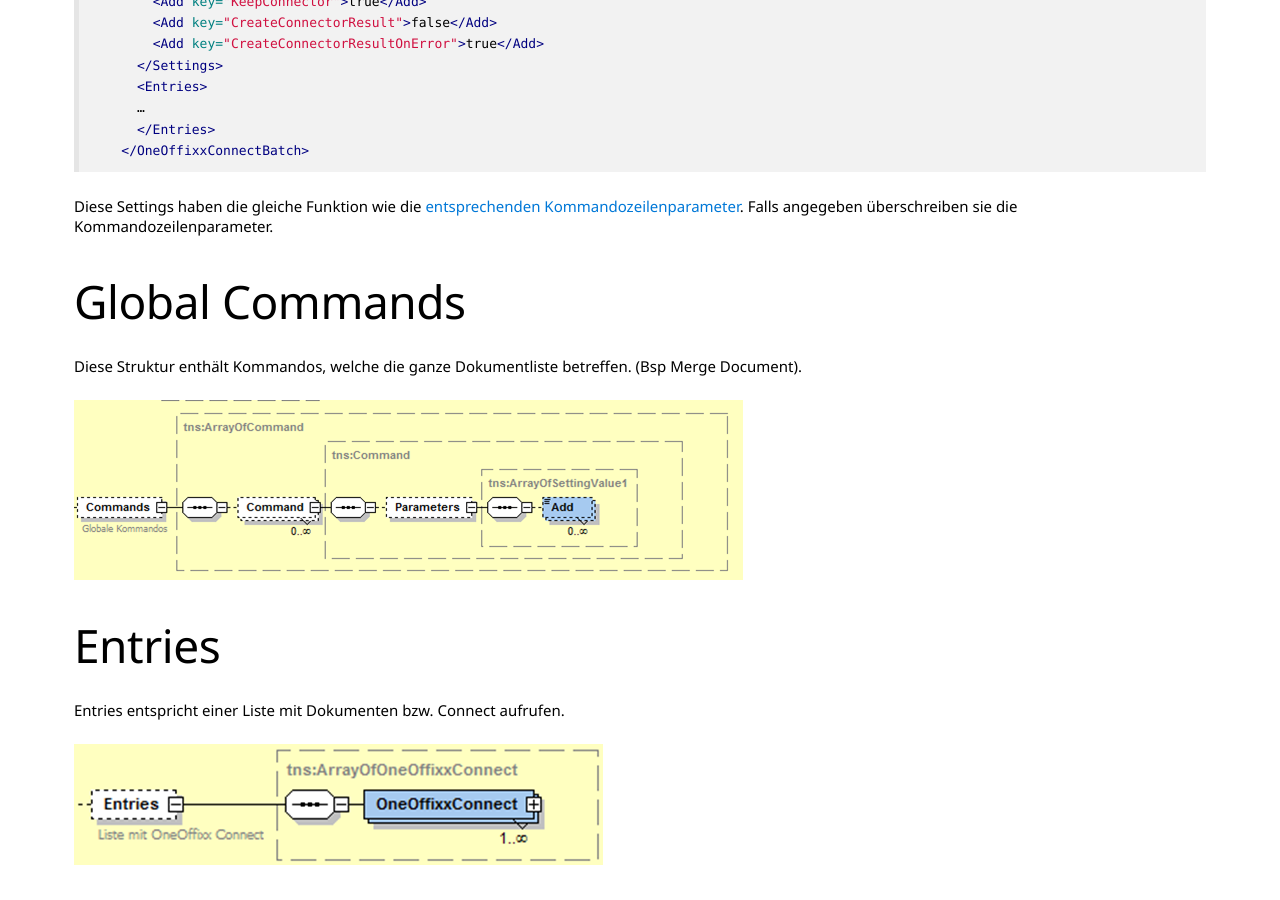
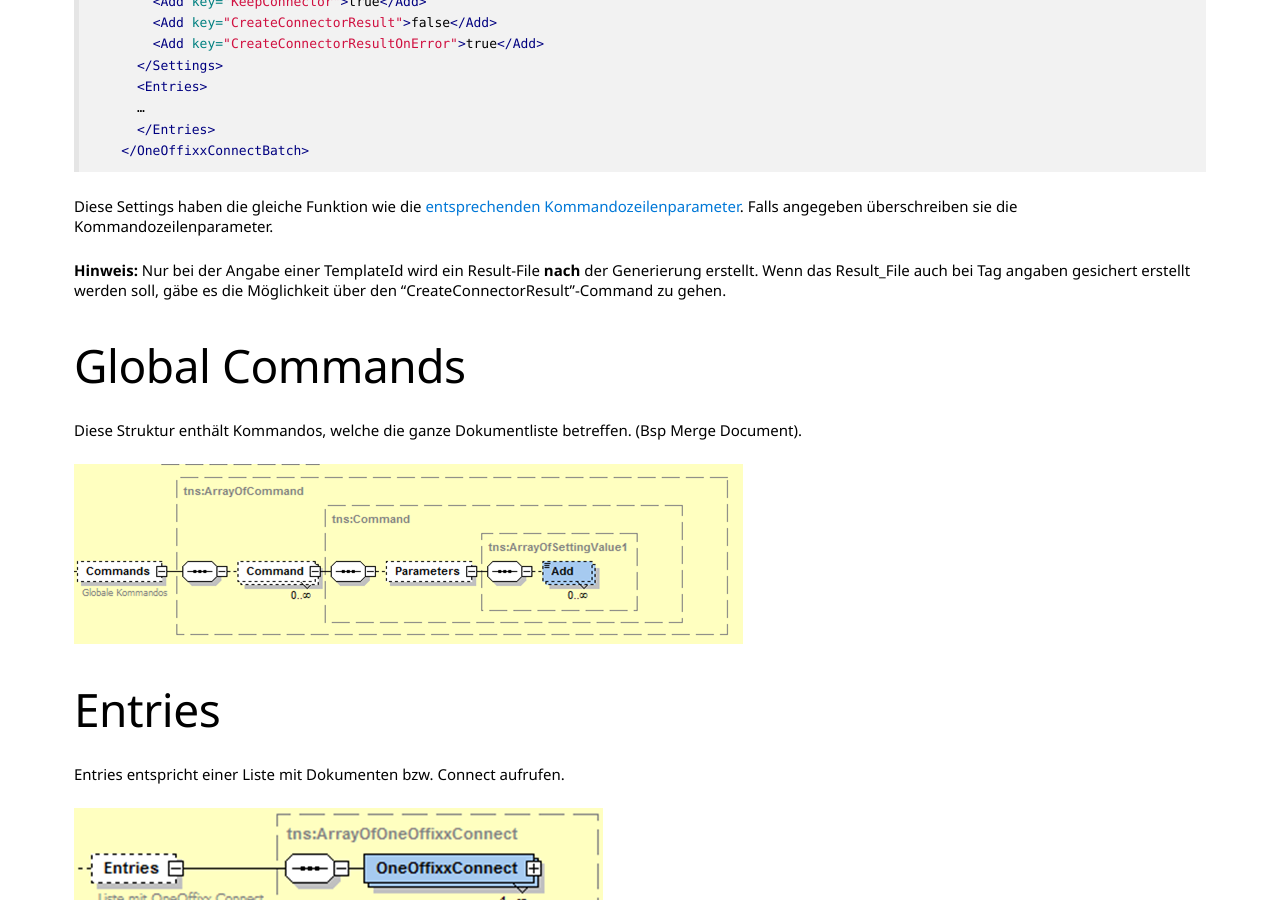
Before and after one commit to primesoft-group/oneoffixx-docs, a Jekyll site: the page built from _pages/connect/de/xml-schema.md, in a window 1280 px wide and 900 px high, scrolled down 1751 px. Built offline with Jekyll 4.4.1, drawn with Linux system fonts in a browser that asks for light colours; nearby versions of some CDN libraries; some web fonts are replaced.

Commit message:
hinweis wann das result file erstellt wird

```diff
--- a/_pages/connect/de/xml-schema.md
+++ b/_pages/connect/de/xml-schema.md
@@ -53,6 +53,8 @@ OneOffixx kennt die folgenden Settings:
 
 Diese Settings haben die gleiche Funktion wie die [entsprechenden Kommandozeilenparameter]({{ site.baseurl }}/connect/de/connect/#aufruf). Falls angegeben überschreiben sie die Kommandozeilenparameter.
 
+__Hinweis:__ Nur bei der Angabe einer TemplateId wird ein Result-File __nach__ der Generierung erstellt. Wenn das Result_File auch bei Tag angaben gesichert erstellt werden soll, gäbe es die Möglichkeit über den "CreateConnectorResult"-Command zu gehen.
+
 ## Global Commands
 
 Diese Struktur enthält Kommandos, welche die ganze Dokumentliste betreffen. (Bsp Merge Document).
```
